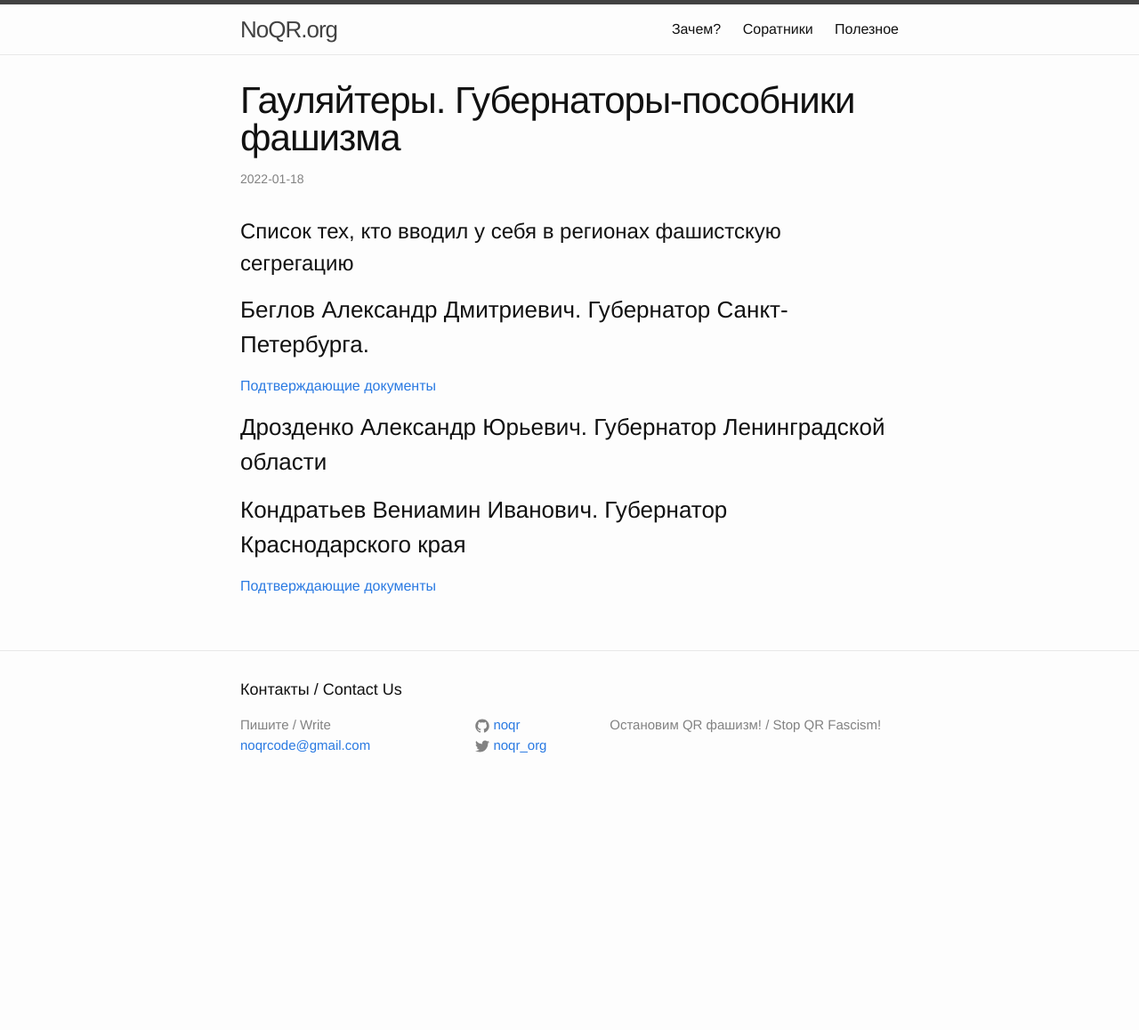
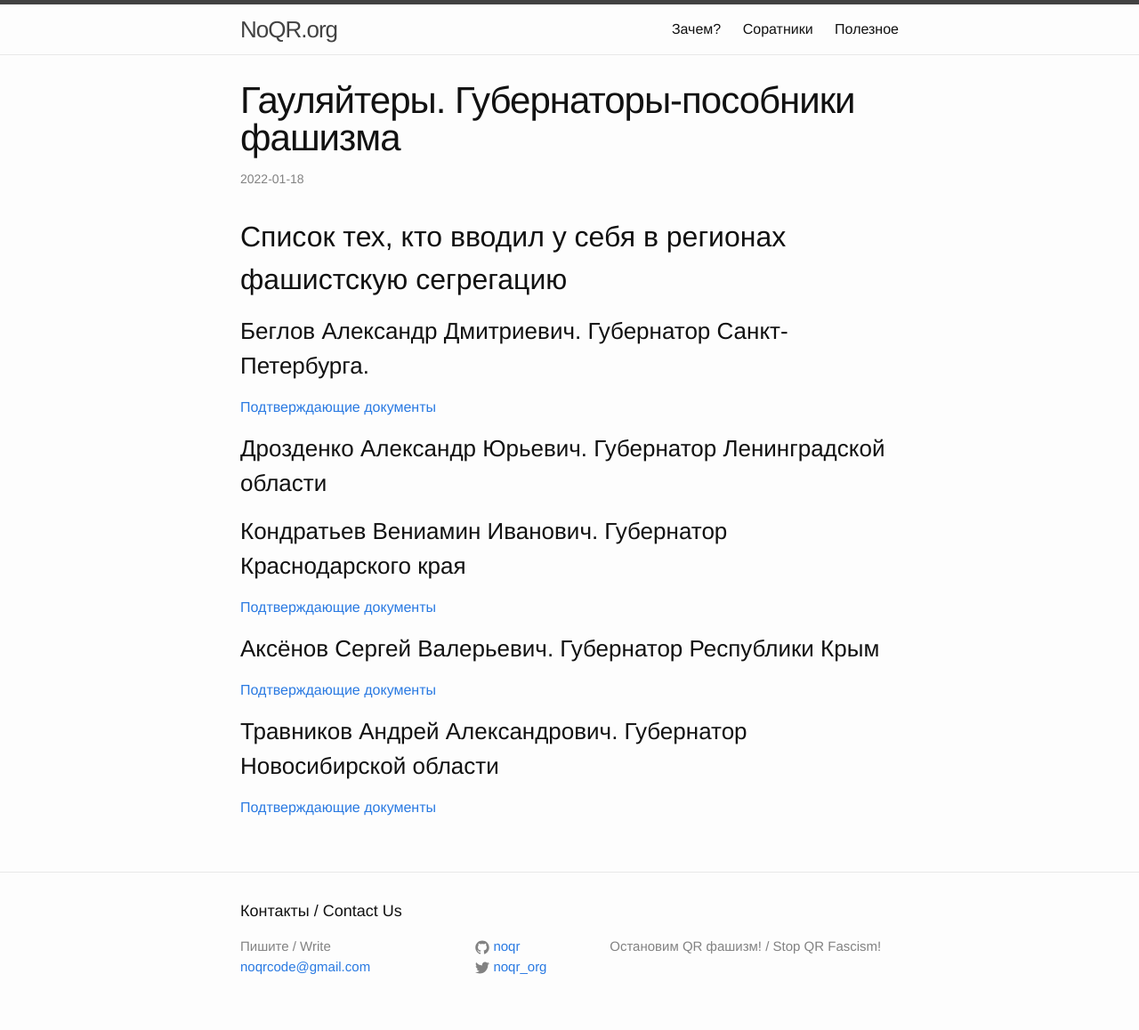
Before and after one commit to noqr/noqr.github.io, a Jekyll site: the page built from _posts/2022-01-18-gauleiter_list.markdown, in a window 1280 px wide. Shown: the whole page at 89% size. Built offline with Jekyll 4.4.1, drawn with Linux system fonts in a browser that asks for light colours; before the commit the page ends 909 px from its top, so only the background shows below that.

Commit message:
Gauleiter

```diff
--- a/_posts/2022-01-18-gauleiter_list.markdown
+++ b/_posts/2022-01-18-gauleiter_list.markdown
@@ -5,7 +5,7 @@ date:   2022-01-18 12:00:00 -0700
 categories: stats
 ---
 
-# Список тех, кто вводил у себя в регионах фашистскую сегрегацию
+## Список тех, кто вводил у себя в регионах фашистскую сегрегацию
 
 ### Беглов Александр Дмитриевич. Губернатор Санкт-Петербурга.
 
@@ -16,3 +16,11 @@ categories: stats
 ### Кондратьев Вениамин Иванович. Губернатор Краснодарского края
 
 [Подтверждающие документы](https://admkrai.krasnodar.ru/content/1291/show/608930/)
+
+### Аксёнов Сергей Валерьевич. Губернатор Республики Крым
+
+[Подтверждающие документы](https://rk.gov.ru/ru/document/show/32340)
+
+### Травников Андрей Александрович. Губернатор Новосибирской области
+
+[Подтверждающие документы](https://www.nso.ru/npa/50536)
```
